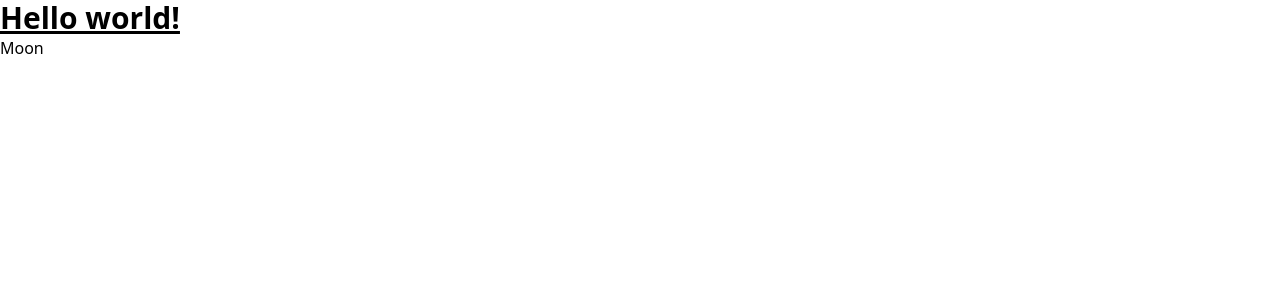
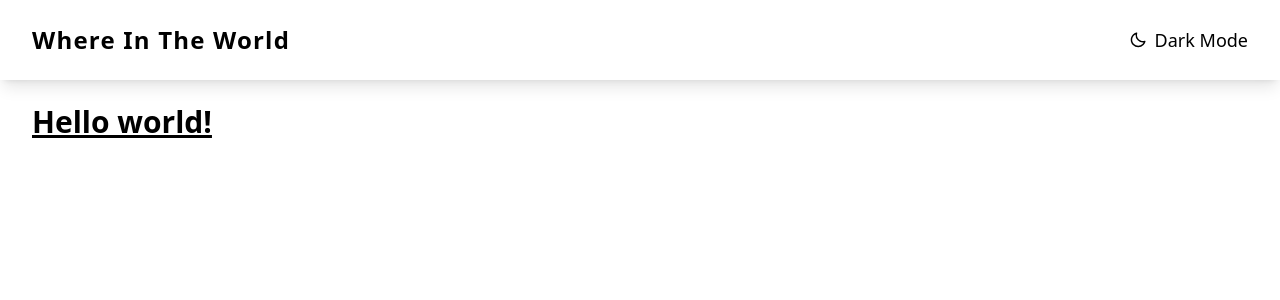
Before and after one commit to AliSherTR/rest-countries-react, a React (Vite) app: page / in a window 1280 px wide. Shown: the top 300 px of the page. Built offline with nearby package versions, Linux system fonts and the light colour scheme.

Commit message:
UI: dark mode , Header

```diff
--- a/package.json
+++ b/package.json
@@ -11,7 +11,8 @@
   },
   "dependencies": {
     "react": "^18.3.1",
-    "react-dom": "^18.3.1"
+    "react-dom": "^18.3.1",
+    "react-icons": "^5.3.0"
   },
   "devDependencies": {
     "@eslint/js": "^9.9.0",
--- a/src/App.tsx
+++ b/src/App.tsx
@@ -1,35 +1,14 @@
-import React, { useEffect } from "react";
+import Header from "./components/Header";
 
 export default function App() {
-    const [dark, setDark] = React.useState(false);
-    useEffect(() => {
-        const savedDarkMode = localStorage.getItem("darkMode") === "true";
-        setDark(savedDarkMode);
-
-        if (savedDarkMode) {
-            document.body.classList.add("dark");
-        }
-    }, []);
-
-    const darkModeHandler = () => {
-        const newDarkMode = !dark;
-        setDark(newDarkMode);
-        document.body.classList.toggle("dark");
-        localStorage.setItem("darkMode", JSON.stringify(newDarkMode));
-    };
     return (
-        <div className="h-screen bg:white dark:bg-black transition-colors duration-300">
-            <h1 className="text-3xl font-bold underline dark:text-white">
-                Hello world!
-            </h1>
-            <button onClick={() => darkModeHandler()}>
-                {
-                    dark && "Sunny" // render sunny when dark is true
-                }
-                {
-                    !dark && "Moon" // render moon when dark is false
-                }
-            </button>
-        </div>
+        <>
+            <Header />
+            <div className="h-screen bg:white py-6 px-8 dark:bg-[#202c37] transition-colors duration-300">
+                <h1 className="text-3xl font-bold underline dark:text-white">
+                    Hello world!
+                </h1>
+            </div>
+        </>
     );
 }
--- /dev/null
+++ b/src/components/Header.tsx
@@ -0,0 +1,44 @@
+import React from "react";
+import { BiMoon, BiSun } from "react-icons/bi";
+
+export default function Header() {
+    const [dark, setDark] = React.useState(false);
+    React.useEffect(() => {
+        const savedDarkMode = localStorage.getItem("darkMode") === "true";
+        setDark(savedDarkMode);
+        if (savedDarkMode) {
+            document.body.classList.add("dark");
+        }
+    }, []);
+
+    const darkModeHandler = () => {
+        const newDarkMode = !dark;
+        setDark(newDarkMode);
+        document.body.classList.toggle("dark");
+        localStorage.setItem("darkMode", JSON.stringify(newDarkMode));
+    };
+    return (
+        <div className=" w-full flex items-center justify-between py-6 px-8 shadow-lg bg-transparent dark:bg-[#2b3945] ">
+            <p className=" text-2xl font-semibold tracking-wider dark:text-white">
+                Where In The World
+            </p>
+            <button
+                onClick={() => darkModeHandler()}
+                className=" text-black dark:text-white text-lg  flex items-center space-x-2"
+            >
+                {dark && (
+                    <>
+                        <BiSun />
+                        <span className=" text-lg">Light Mode</span>
+                    </>
+                )}
+                {!dark && (
+                    <>
+                        <BiMoon />
+                        <span className=" text-lg">Dark Mode</span>
+                    </>
+                )}
+            </button>
+        </div>
+    );
+}
```
Also changed, not shown: 1 other file (tests, documents, lock files or other folders).
